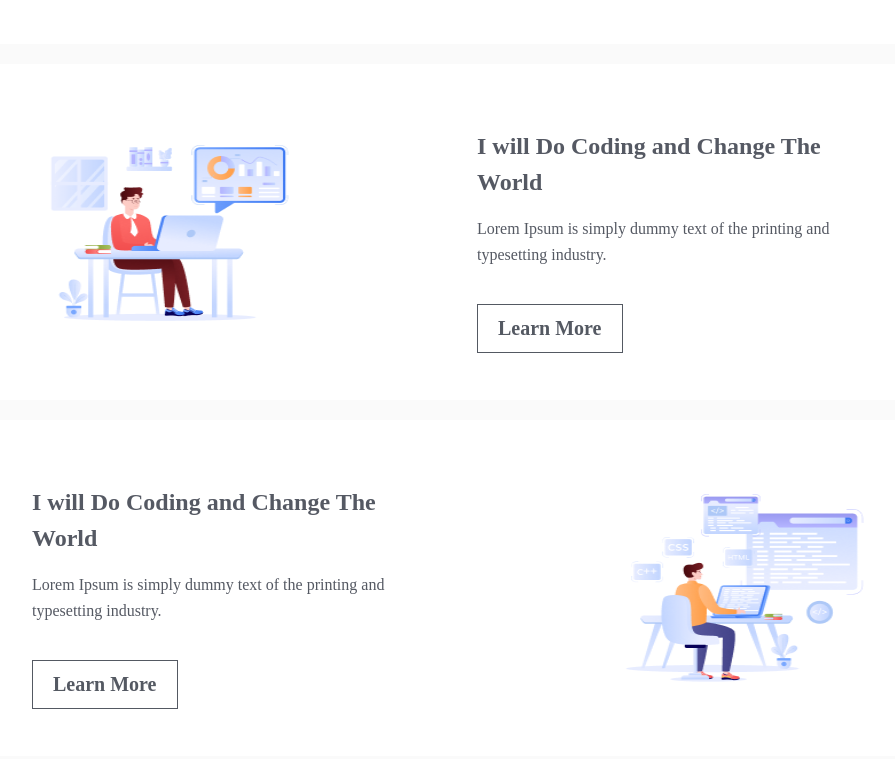
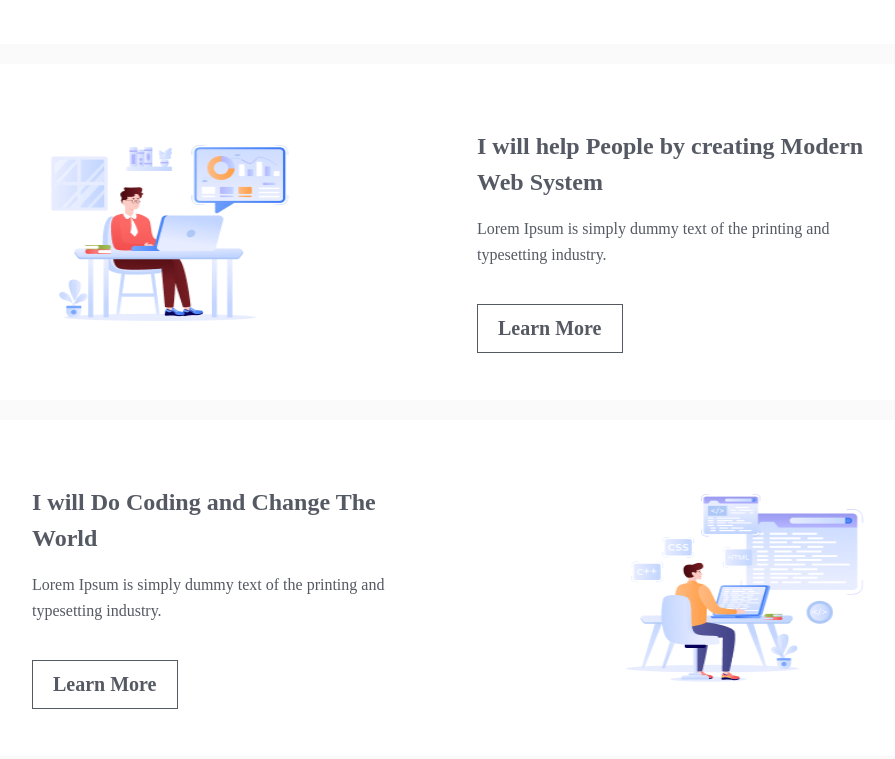
Before and after one commit to asadalgalib/ph-assingment-one, a plain HTML site: page index.html in a window 1280 px wide. Shown: the part 1416-2175 px from the top of the page, without its empty margins (183-1078 px from the left). Drawn offline with Linux system fonts and the light colour scheme; a web font is replaced by a local one.

Commit message:
third point one commit

```diff
--- a/index.html
+++ b/index.html
@@ -59,7 +59,7 @@
                             <img src="./assets/Group 3.png" alt="">
                          </div>
                          <div class="answer-two-text">
-                            <h1>I will Do Coding and Change The World</h1>
+                            <h1>I will help People by creating Modern Web System</h1>
                             <p>Lorem Ipsum is simply dummy text of the printing and typesetting industry.</p>
                             <button>Learn More</button>
                         </div>
```
